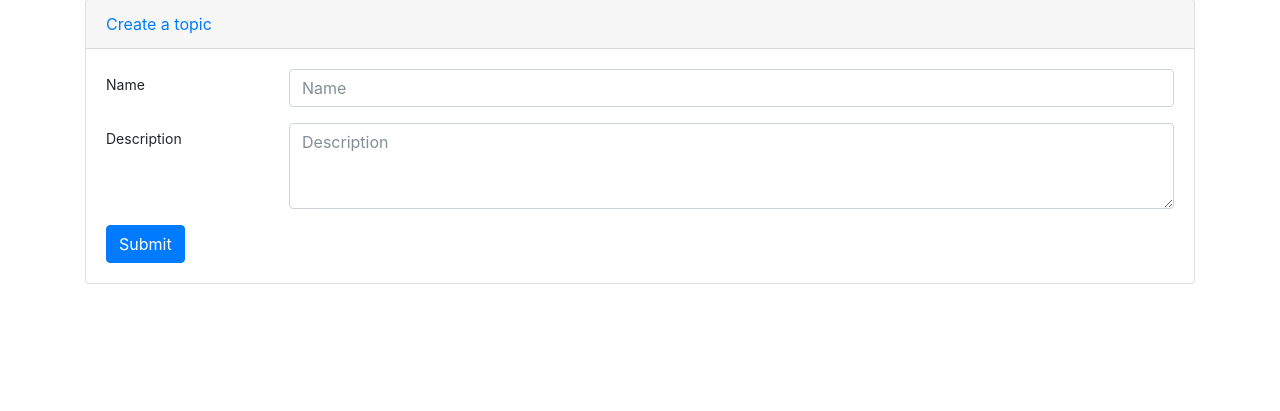
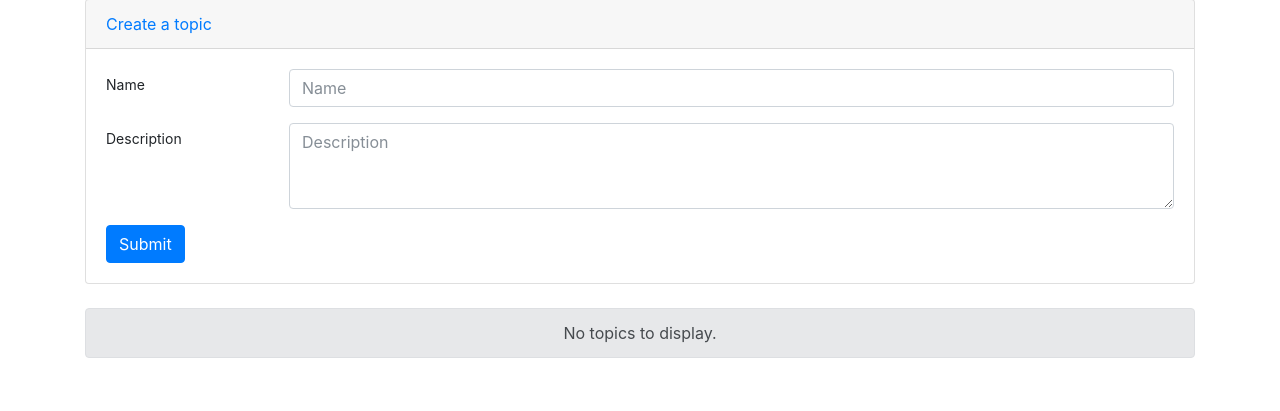
Before and after one commit to OffTheMark/scopecreep, a Django app: page /topics/ in a window 1280 px wide. Shown: the part 201-612 px from the top of the page. Run offline with Django 3.2, Linux system fonts and the light colour scheme; the visitor is signed in with stand-in values (Sample User, id 1); data that the repository does not hold is empty; some libraries are stand-ins or nearby versions.

Commit message:
Slight UI adjustments

```diff
--- a/polls/templates/polls/suggestion.html
+++ b/polls/templates/polls/suggestion.html
@@ -41,7 +41,7 @@
                         Description
                     </h3>
                     <p>
-                        {{ suggestion.description }}
+                        {{ suggestion.description|linebreaks }}
                     </p>
                 </div>
             </div>
--- a/polls/templates/polls/topic.html
+++ b/polls/templates/polls/topic.html
@@ -56,7 +56,7 @@
                         Description
                     </h3>
                     <p>
-                        {{ topic.description }}
+                        {{ topic.description|linebreaks }}
                     </p>
                 </div>
             </div>
@@ -73,6 +73,10 @@
                             {% include "polls/topic/suggestion_item.html" %}
                         </div>
                     </div>
+                {% empty %}
+                    <div class="alert alert-secondary text-center" role="alert">
+                        No suggestions to display.
+                    </div>
                 {% endfor %}
             </div>
         </div>
--- a/polls/templates/polls/topic/edit.html
+++ b/polls/templates/polls/topic/edit.html
@@ -36,7 +36,7 @@
 
         <div class="row">
             <div class="col">
-                {% include "polls/topic/edit_form.html" %}
+                {% include "polls/topic/edit_topic_form.html" %}
             </div>
         </div>
     </div>
--- a/polls/templates/polls/topic/suggestion_item.html
+++ b/polls/templates/polls/topic/suggestion_item.html
@@ -12,7 +12,7 @@
         </div>
         {% if suggestion.description %}
             <p class="card-text">
-                {{ suggestion.description }}
+                {{ suggestion.description|truncatewords:50 }}
             </p>
         {% endif %}
     </div>
--- a/polls/templates/polls/topics.html
+++ b/polls/templates/polls/topics.html
@@ -30,7 +30,7 @@
                         </div>
                         <div id="collapseCreate" class="collapse show" role="tabpanel" aria-labelledby="headingCreate">
                             <div class="card-body">
-                                {% include "polls/topics/create_form.html" %}
+                                {% include "polls/topics/create_topic_form.html" %}
                             </div>
                         </div>
                     </div>
@@ -47,6 +47,10 @@
                             {% include "polls/topics/topic_item.html" %}
                         </div>
                     </div>
+                {% empty %}
+                    <div class="alert alert-secondary text-center" role="alert">
+                        No topics to display.
+                    </div>
                 {% endfor %}
                 </div>
             </div>
--- a/polls/templates/polls/topics/topic_item.html
+++ b/polls/templates/polls/topics/topic_item.html
@@ -12,7 +12,7 @@
         </div>
         {% if topic.description %}
             <p class="card-text">
-                {{ topic.description }}
+                {{ topic.description|truncatewords:50 }}
             </p>
         {% endif %}
     </div>
```
Also changed, not shown: polls/templates/polls/topic/edit_topic_form.html (renamed from polls/templates/polls/topic/edit_form.html), polls/templates/polls/topics/create_topic_form.html (renamed from polls/templates/polls/topics/create_form.html).
